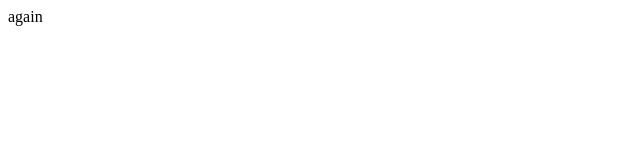
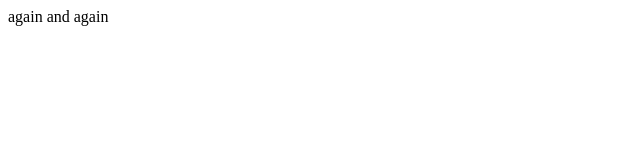
Before and after one commit to Danilyk/FE_test, a plain HTML site: page index.html in a window 1280 px wide. Shown: the full height of the page, 0-640 px from the left. Drawn offline with Linux system fonts and the light colour scheme.

Commit message:
Update index.html

```diff
--- a/index.html
+++ b/index.html
@@ -6,5 +6,6 @@
 </head>
 <body>
 again
+    and again
 </body>
 </html>
```
